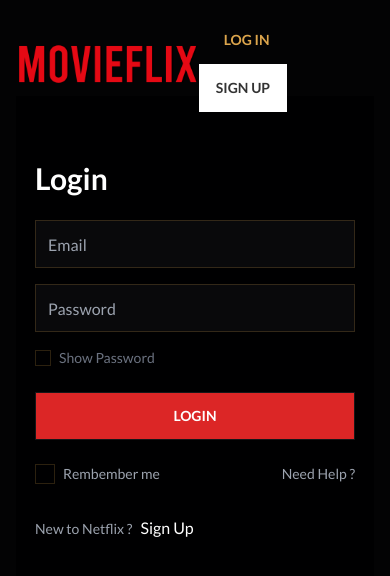
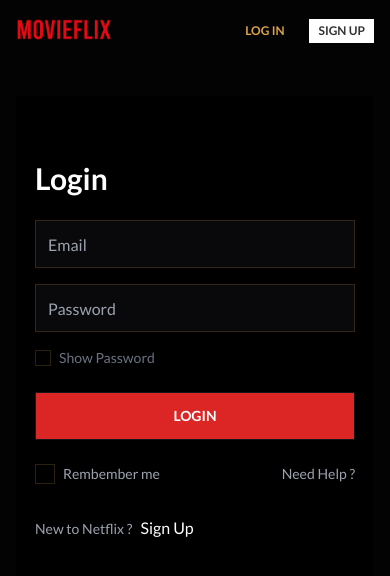
Before and after one commit to kartikpavan/Movieflix, a React (Vite) app: page /login in a window 390 px wide. Shown: the top 576 px of the page. Built offline with nearby package versions, Linux system fonts and the light colour scheme; no server answers; the HTML template or start-up script is replaced by a standard one.

Commit message:
added mediaqueries to main and navbar component

```diff
--- a/src/components/Main.jsx
+++ b/src/components/Main.jsx
@@ -32,7 +32,7 @@
 					src={`https://image.tmdb.org/t/p/original${movie?.backdrop_path}`}
 					alt={movie?.title}
 				/>
-				<div className="absolute w-full top-[20%] p-4 md:p-8 ">
+				<div className="absolute w-full top-[45%] sm:top-[20%] p-4 md:p-8 ">
 					<h1 className="text-3xl md:text-5xl  font-bold">
 						{movie?.title}
 					</h1>
--- a/src/components/Navbar.jsx
+++ b/src/components/Navbar.jsx
@@ -26,7 +26,7 @@
 					<img
 						src={Logo}
 						alt="logo"
-						className="w-48 h-auto cursor-pointer"
+						className=" w-24 sm:w-48 h-auto cursor-pointer"
 					/>
 				</Link>
 			</div>
@@ -43,7 +43,7 @@
 
 					<button
 						onClick={logOutHandeler}
-						className="btn bg-red-600 rounded-none mx-2 pl-4 text-white border-none"
+						className="btn btn-xs sm:btn-md bg-red-600 rounded-none mx-2 pl-4 text-white border-none"
 					>
 						Log Out
 					</button>
@@ -51,30 +51,17 @@
 			) : (
 				<div>
 					<Link to="/login">
-						<button className="btn btn-ghost pr-4 mx-2 rounded-none">
+						<button className=" btn btn-ghost btn-xs sm:btn-md pr-4 mx-2 rounded-none">
 							Log In
 						</button>
 					</Link>
 					<Link to="signup">
-						<button className="btn btn-primary  rounded-none">
+						<button className="btn btn-primary btn-xs sm:btn-md  rounded-none">
 							Sign Up
 						</button>
 					</Link>
 				</div>
 			)}
-
-			{/* <div>
-				<Link to="/login">
-					<button className="btn btn-ghost pr-4 mx-2 apitalize">
-						Sign In
-					</button>
-				</Link>
-				<Link to="signup">
-					<button className="btn btn-primary  rounded">
-						Sign Up
-					</button>
-				</Link>
-			</div> */}
 		</div>
 	);
 };
```
